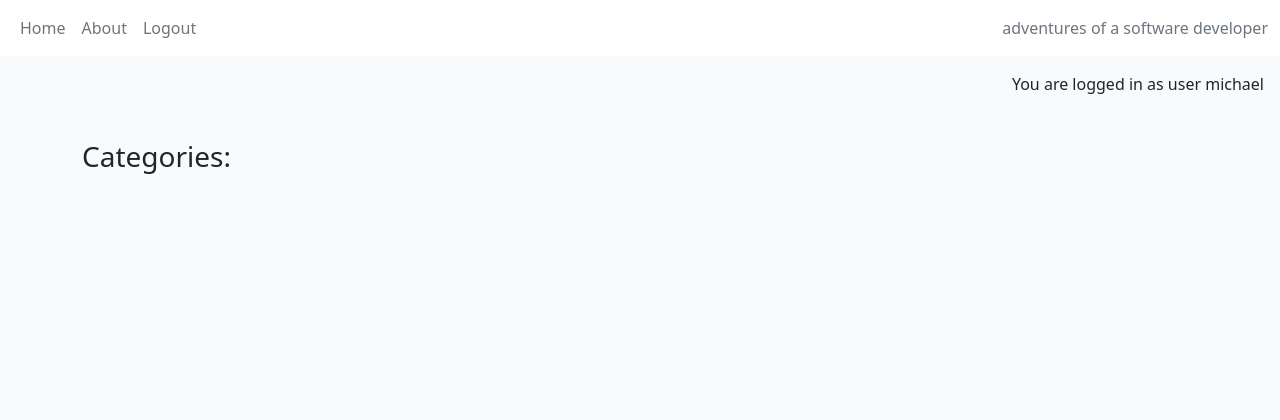
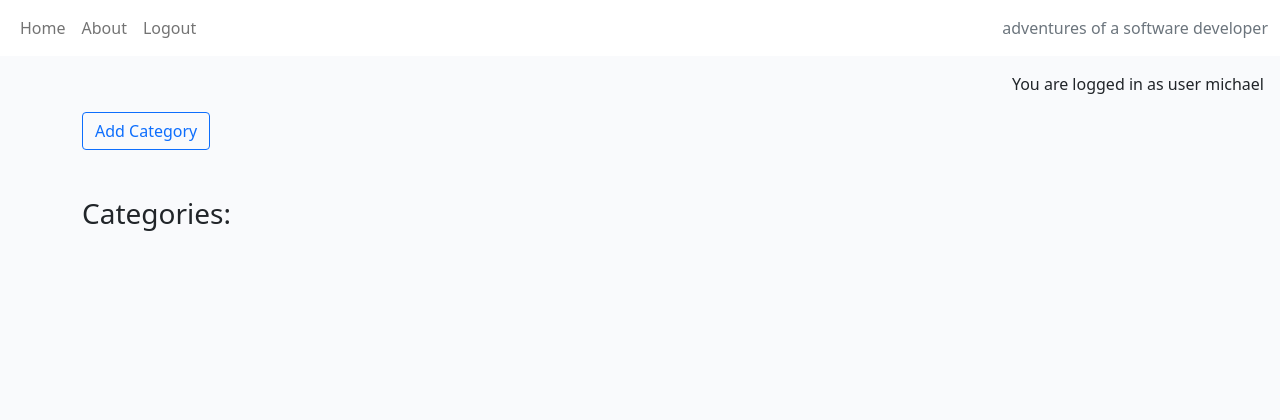
Before and after one commit to michaelcloran/plan-your-day, a Django app: page /categories/ in a window 1280 px wide. Shown: the top 420 px of the page. Run offline with Django 4.2, Linux system fonts and the light colour scheme; a user stored in the database is signed in; data that the repository does not hold is empty; parts of the project's set-up code (start-up, migrations or seed data) failed here and were passed over; some libraries are stand-ins or nearby versions.

Commit message:
feat: added ability to add categories once logged in

```diff
--- a/pyd/settings.py
+++ b/pyd/settings.py
@@ -20,7 +20,7 @@ if os.path.isfile('env.py'):
 
 # Build paths inside the project like this: BASE_DIR / 'subdir'.
 BASE_DIR = Path(__file__).resolve().parent.parent
-print("test", BASE_DIR)
+
 TEMPLATES_DIR = os.path.join(BASE_DIR, 'templates')
 
 
@@ -35,7 +35,7 @@ AUTHENTICATION_BACKENDS = (
 )
 
 # SECURITY WARNING: don't run with debug turned on in production!
-DEBUG = False
+DEBUG = True
 
 ALLOWED_HOSTS = ['127.0.0.1', '.herokuapp.com']
 
--- a/tasks/templates/tasks/categories.html
+++ b/tasks/templates/tasks/categories.html
@@ -5,6 +5,7 @@
 
 {% if user.is_authenticated %}
 <div class="container h-100">
+    <a href="{% url 'category' %}" class="btn btn-outline-primary right">Add Category</a>
     <!-- Displaying categories -->
   <div class="row d-flex justify-content-center align-content-center h-100">
     <div class="col-12  ">
--- a/tasks/templates/tasks/index.html
+++ b/tasks/templates/tasks/index.html
@@ -8,7 +8,7 @@
 <div class="container-fluid">
     <div class="row">
         <button class="btn right btn-addtask"  type="button">Add Task</button>
-        <a href="{% url 'categories' %}" class="btn right">Categories</a>
+        <a href="{% url 'categories' %}" class="btn btn-outline-primary right">Categories</a>
         <!-- Task Entries Column -->
         <div class="col-12 mt-3 left">
             <div class="row d-flex justify-content-center align-content-center">
--- a/tasks/urls.py
+++ b/tasks/urls.py
@@ -1,12 +1,9 @@
 from django.urls import path
-from tasks.views import home_view, categories_listing
-
-
-
+from tasks.views import home_view, categories_listing, add_category, category_listing
 
 urlpatterns = [
-    #path('', views.TaskList.as_view(), name='home'),
     path('', home_view, name='home'),
     path('categories/', categories_listing, name='categories'),
-
+    path('category/', category_listing, name='category'),
+    path('add_category/<str:foo>/',add_category, name='post_detail' ),
 ]
--- a/tasks/views.py
+++ b/tasks/views.py
@@ -1,11 +1,9 @@
 from django.shortcuts import render
-from django.http import HttpResponse
-from django.views import generic
-from django.shortcuts import redirect, render, get_object_or_404, reverse
+from django.shortcuts import redirect
+from django.contrib import messages
 from .models import Category, Tasks
-from django.conf import settings
+
 from .forms import CategoriesForm
-from django.contrib import messages
 
 
 # Create your views here.
@@ -25,28 +23,51 @@ def home_view(request):
     )
 
 def categories_listing(request):
-   categories = Category.objects.all()
-    #    post = get_object_or_404(categories)
+    categories = Category.objects.all()
 
-    #    if request.method == "POST":
-    #       category_form = CategoriesForm(data=request.POST)
-    #       if category_form.is_valid():
-    #          cat = category_form.save(commit=False)
-    #          cat.author = request.user
-    #          cat.post = post
-    #          cat.save()
-    #          messages.add_message(
-    #             request, messages.SUCCESS,
-    #             'Category submitted'
-    #          )
+    return render(
+        request,
+        "tasks/categories.html",
+        {
+        "categories": categories,
+        },
+    )
 
-    #    category_form = CategoriesForm()
+def category_listing(request):
+    categories = Category.objects.all()
 
-   return render(
-      request,
-      "tasks/categories.html",
-      {
-       "categories": categories,
+    category_form = CategoriesForm()
 
-       },
-   )
+    return render(
+        request,
+        "tasks/add_category.html",
+        {
+        "category_form": category_form,
+        },
+    )
+
+
+def add_category(request, foo):
+
+    if request.method == "POST":
+        print("IN POST")
+        category_form = CategoriesForm(data=request.POST)
+        if category_form.is_valid():
+            new_cat = None
+            new_cat = category_form.save(commit=False)
+            new_cat.author = request.user
+            new_cat.save()
+            messages.add_message(
+                request, messages.SUCCESS,
+                'Category submitted and awaiting approval'
+            )
+
+    category_form = CategoriesForm()
+
+    return render(
+        request,
+        "tasks/add_category.html",
+        {
+        "category_form": category_form,
+        },
+    )
```
Also changed, not shown: tasks/models.py (+8 -0 lines), tasks/templates/tasks/add_category.html (added, +37 -0 lines), tasks/migrations/0002_alter_category_options_alter_tasks_options_and_more.py (added), tasks/migrations/0003_auto_20240425_0127.py (added), tasks/migrations/0004_auto_20240425_0127.py (added).
